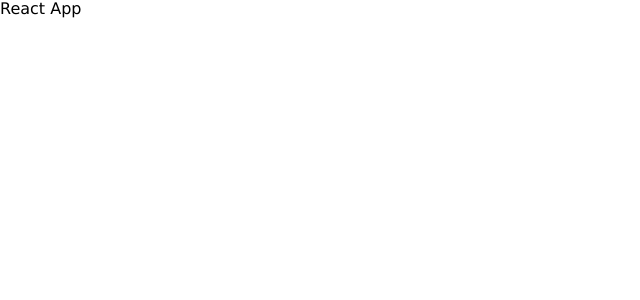
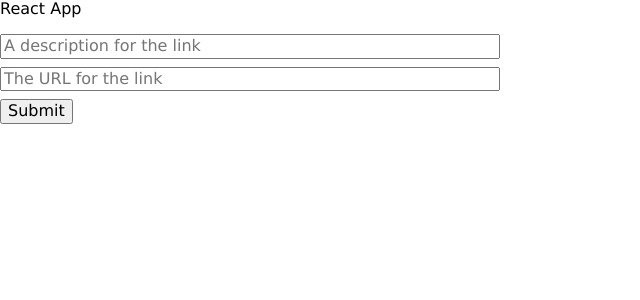
Before and after one commit to mathyasp/react-apollo-tutorial, a React (Create React App) app: page / in a window 1280 px wide. Shown: the top 300 px of the page, without its empty margins (0-640 px from the left). Built offline with nearby package versions, Linux system fonts and the light colour scheme.

Commit message:
Implement functionality to create links

```diff
--- a/src/components/App.js
+++ b/src/components/App.js
@@ -1,9 +1,10 @@
 import React, { Component } from 'react';
+import CreateLink from './CreateLink';
 import LinkList from './LinkList';
 
 class App extends Component {
   render() {
-    return <LinkList />;
+    return <CreateLink />
   }
 }
 
--- /dev/null
+++ b/src/components/CreateLink.js
@@ -0,0 +1,71 @@
+import { useMutation, gql } from '@apollo/client';
+import React, { useState } from 'react';
+
+const CREATE_LINK_MUTATION = gql`
+  mutation PostMutation(
+    $description: String!
+    $url: String!
+  ) {
+    post(description: $description, url: $url) {
+      id
+      createdAt
+      url
+      description
+    }
+  }
+`;
+
+const CreateLink = () => {
+  const [formState, setFormState] = useState({
+    description: '',
+    url: ''
+  });
+
+  const [createLink] = useMutation(CREATE_LINK_MUTATION, {
+    variables: {
+      description: formState.description,
+      url: formState.url
+    }
+  });
+
+  return (
+    <div>
+      <form
+        onSubmit={(e) => {
+          e.preventDefault();
+          createLink();
+        }}
+      >
+        <div className="flex flex-column mt3">
+          <input
+            className="mb2"
+            value={formState.description}
+            onChange={(e) =>
+              setFormState({
+                ...formState,
+                description: e.target.value
+              })
+            }
+            type="text"
+            placeholder="A description for the link"
+          />
+          <input
+            className="mb2"
+            value={formState.url}
+            onChange={(e) =>
+              setFormState({
+                ...formState,
+                url: e.target.value
+              })
+            }
+            type="text"
+            placeholder="The URL for the link"
+          />
+        </div>
+        <button type="submit">Submit</button>
+      </form>
+    </div>
+  );
+};
+
+export default CreateLink;
```
Also changed, not shown: 1 other file (tests, documents, lock files or other folders).
